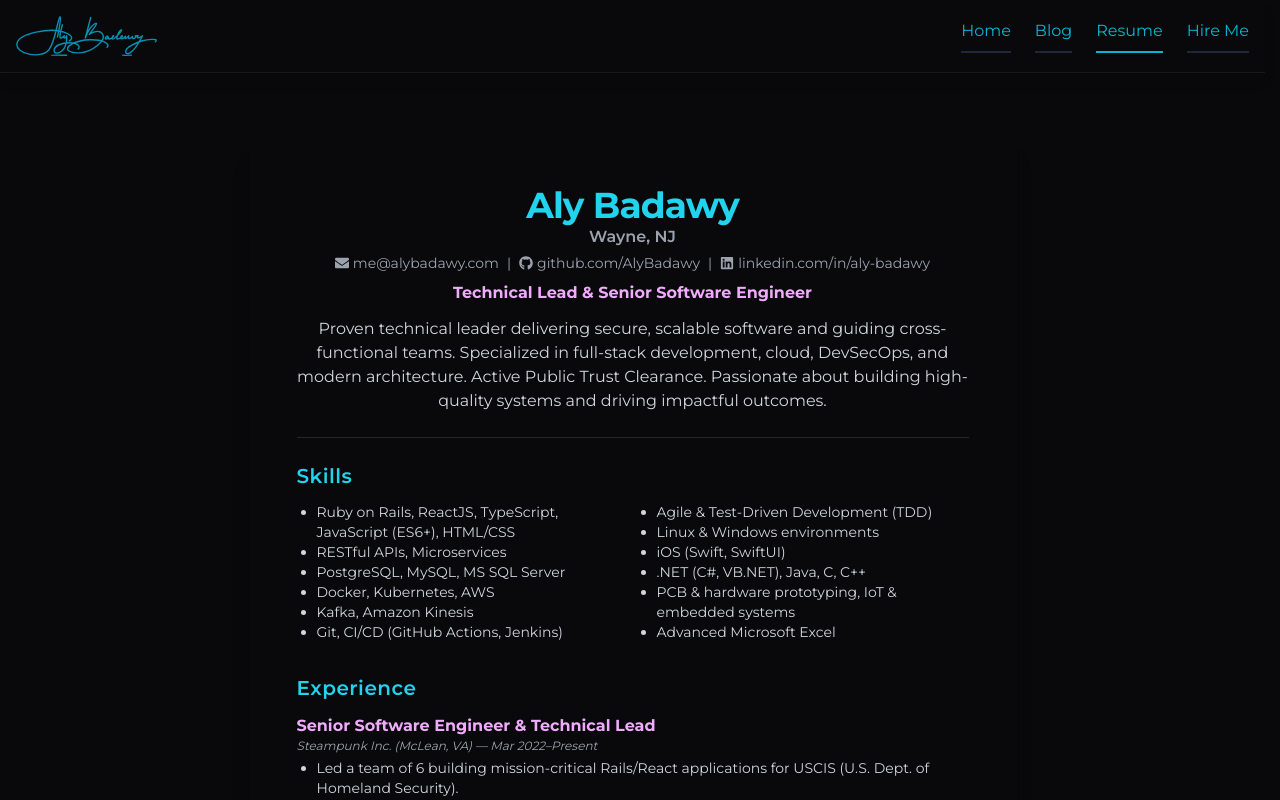
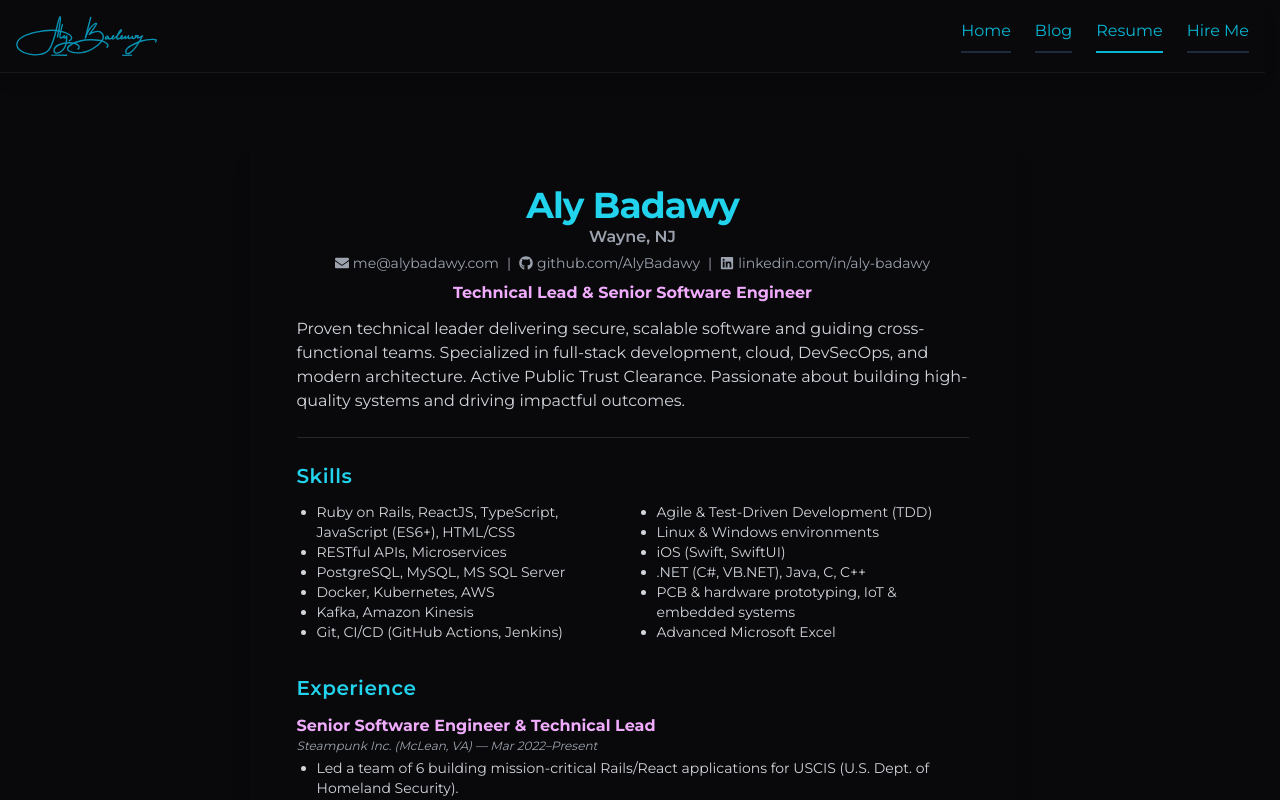
Before and after one commit to AlyBadawy/AlyBadawy_Com, a Next.js app: page /resume in a window 1280 px wide. Shown: the top 800 px of the page. Built offline with nearby package versions, Linux system fonts and the light colour scheme.

Commit message:
Resume page

```diff
--- a/src/app/resume/page.tsx
+++ b/src/app/resume/page.tsx
@@ -40,7 +40,7 @@ export default function ResumePage() {
         <div className="text-md text-fuchsia-300 font-bold mt-2">
           Technical Lead & Senior Software Engineer
         </div>
-        <div className="text-gray-300 text-base mt-3 max-w-2xl mx-auto">
+        <div className="text-gray-300 text-base mt-3 max-w-2xl mx-auto text-left">
           Proven technical leader delivering secure, scalable software and
           guiding cross-functional teams. Specialized in full-stack development,
           cloud, DevSecOps, and modern architecture. Active Public Trust
```
